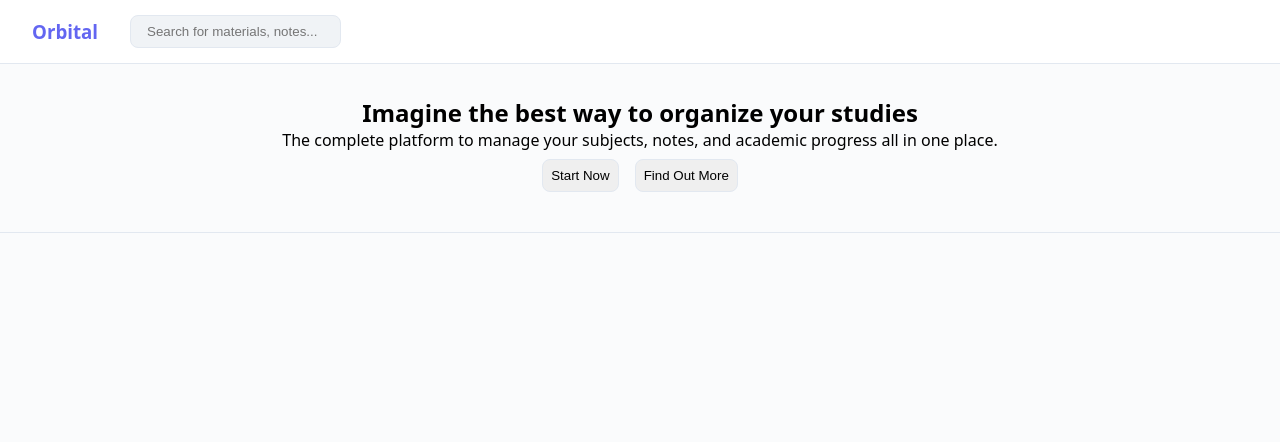
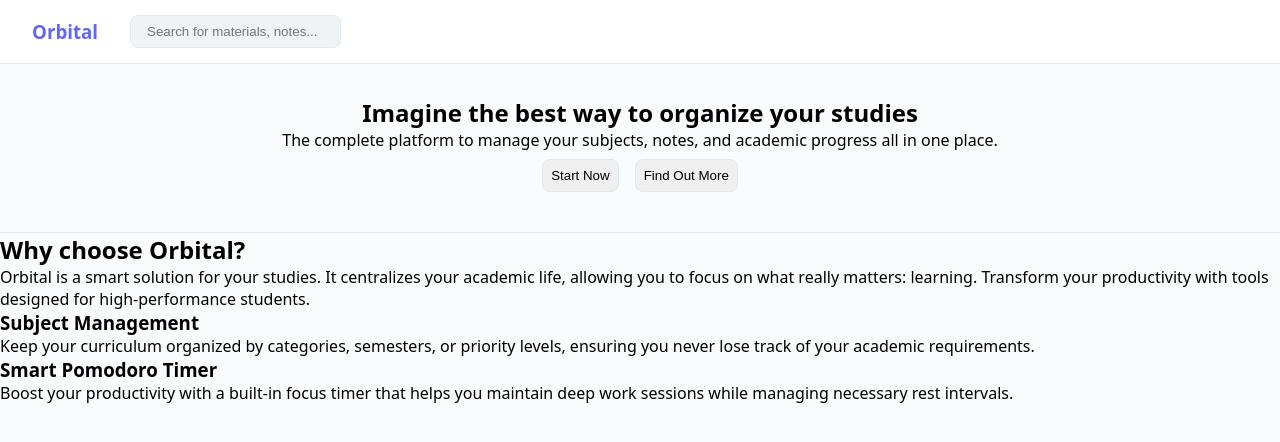
Before and after one commit to 0xGaziin/orbital, a React (Vite) app: page / in a window 1280 px wide. Shown: the top 442 px of the page. Built offline with nearby package versions, Linux system fonts and the light colour scheme.

Commit message:
feat: added some sections to features section

```diff
--- a/src/pages/Home/Home.jsx
+++ b/src/pages/Home/Home.jsx
@@ -23,7 +23,22 @@ function Home() {
       </section>
 
       <section className={styles.featuresSection}>
+        <h2>Why choose Orbital?</h2>
+        <p className={styles.featuresDescription}>
+          Orbital is a smart solution for your studies. It centralizes your academic life, allowing you to focus on what really matters: learning. Transform your productivity with tools designed for high-performance students.
+        </p>
 
+        <div className={styles.featuresGrid}>
+          <h3>Subject Management</h3>
+          <p>
+            Keep your curriculum organized by categories, semesters, or priority levels, ensuring you never lose track of your academic requirements.
+          </p>
+
+          <h3>Smart Pomodoro Timer</h3>
+          <p>
+            Boost your productivity with a built-in focus timer that helps you maintain deep work sessions while managing necessary rest intervals.
+          </p>
+        </div>
       </section>
     </>
   )
```
